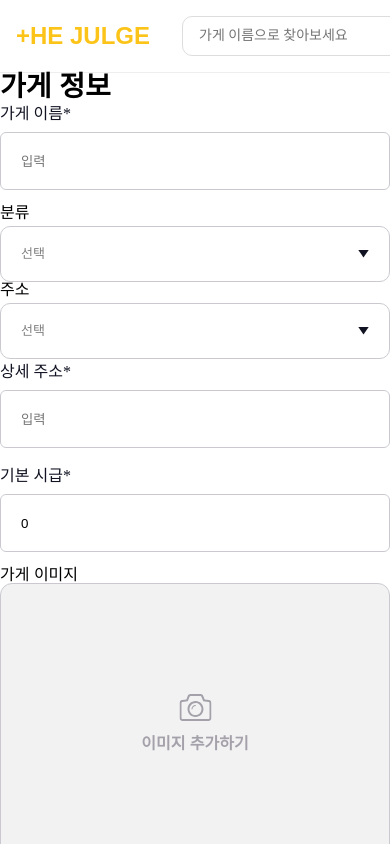
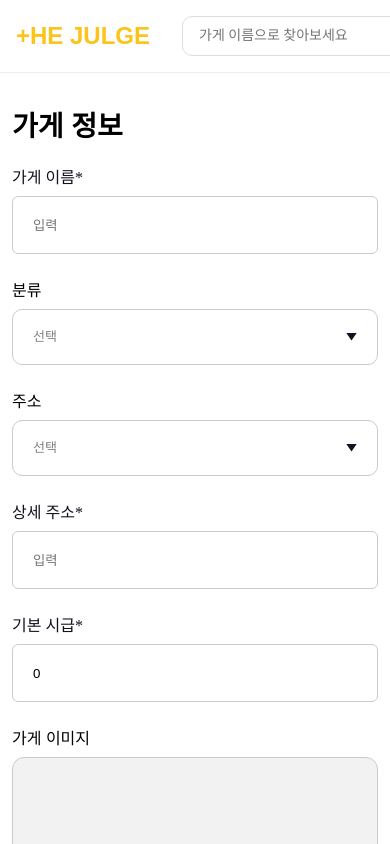
Before and after one commit to 10teamProject/Thejulge, a Next.js app: page /storeRegister in a window 390 px wide. Built offline with nearby package versions, Linux system fonts and the light colour scheme; a web font is replaced by a local one.

Commit message:
feat #70 : useWindowSize 커스텀 훅 추가

```diff
--- a/src/components/common/Button.module.scss
+++ b/src/components/common/Button.module.scss
@@ -44,4 +44,16 @@
     border: 1px solid var(--yellow4);
     color: var(--yellow5);
   }
+
+  &.left {
+    margin-right: auto;
+  }
+
+  &.center {
+    margin: auto;
+  }
+
+  &.right {
+    margin-left: auto;
+  }
 }
--- a/src/components/common/Button.tsx
+++ b/src/components/common/Button.tsx
@@ -9,6 +9,7 @@ interface ButtonProps {
   as?: React.ElementType;
   href?: string;
   size?: 'full' | 'large' | 'medium' | 'small';
+  position?: 'left' | 'center' | 'right';
   bordered?: boolean;
 }
 
@@ -19,12 +20,14 @@ const Button = ({
   as: Component = 'button',
   href,
   size = 'large',
+  position = 'center',
   bordered = false,
   ...rest
 }: ButtonProps) => {
   const buttonClasses = [
     styles.button,
     styles[size],
+    styles[position],
     bordered && styles.borderStyle,
     disabled && styles.disabled,
     className,
--- a/src/components/common/InputComponent.tsx
+++ b/src/components/common/InputComponent.tsx
@@ -16,6 +16,7 @@ export interface InputProps {
   isTextArea?: boolean;
   required?: boolean;
   error?: string;
+  autoComplete?: string;
 }
 
 const Input: React.FC<InputProps> = ({
@@ -30,6 +31,7 @@ const Input: React.FC<InputProps> = ({
   isTextArea,
   required,
   error,
+  autoComplete = 'off',
 }) => {
   return (
     <div className={styles.inputGroup}>
@@ -58,6 +60,7 @@ const Input: React.FC<InputProps> = ({
           onChange={onChange}
           onKeyDown={onKeyDown}
           onBlur={onBlur}
+          autoComplete={autoComplete}
         />
       )}
       {required && error && (
--- /dev/null
+++ b/src/hooks/useWindowSize.ts
@@ -0,0 +1,24 @@
+import { useEffect, useState } from 'react';
+
+const useWindowSize = () => {
+  const [windowSize, setWindowSize] = useState({
+    width: window.innerWidth,
+  });
+
+  useEffect(() => {
+    const handleResize = () => {
+      setWindowSize({
+        width: window.innerWidth,
+      });
+    };
+    window.addEventListener('resize', handleResize);
+
+    return () => {
+      window.removeEventListener('resize', handleResize);
+    };
+  }, []);
+
+  return windowSize;
+};
+
+export default useWindowSize;
--- a/src/pages/storeRegister/StoreRegister.module.scss
+++ b/src/pages/storeRegister/StoreRegister.module.scss
@@ -1,9 +1,32 @@
+.container {
+  width: 100%;
+  max-width: 1200px;
+  margin: 0 auto;
+  padding: 60px 32px;
+}
+
 .title {
   font-size: 28px;
   font-weight: 700;
+  margin-bottom: 32px;
 }
 
-.dropdownLabel {
+.inputWrapper {
+  margin-bottom: 24px;
+}
+
+.label {
   display: block;
   margin-bottom: 5px;
+  line-height: 26px;
 }
+
+@media (max-width: 767px) {
+  .container {
+    padding: 40px 12px;
+  }
+
+  .title {
+    margin-bottom: 24px;
+  }
+}
--- a/src/pages/storeRegister/index.tsx
+++ b/src/pages/storeRegister/index.tsx
@@ -1,11 +1,12 @@
 import { useRouter } from 'next/router';
-import React, { ChangeEvent, FormEvent, useState } from 'react';
+import React, { ChangeEvent, FormEvent, useEffect, useState } from 'react';
 
 import Modal from '@/components/auth/ErrorModal';
 import Button from '@/components/common/Button';
 import Input from '@/components/common/InputComponent';
 import DropDown from '@/components/dropDown/DropDown';
 import ImageUpload from '@/components/storeRegister/ImageUpload';
+import useWindowSize from '@/hooks/useWindowSize';
 import { StoreProfileProps } from '@/types/storeProfileTypes';
 import { addressOptions, categoryOptions } from '@/utils/Options';
 import Messages from '@/utils/validation/Message';
@@ -36,6 +37,7 @@ export default function StoreRegister() {
   const router = useRouter();
   const [isModalOpen, setIsModalOpen] = useState(false);
   const [modalMessage, setModalMessage] = useState('');
+  const { width } = useWindowSize();
 
   const handleInputChange = (
     e: ChangeEvent<HTMLInputElement | HTMLTextAreaElement>,
@@ -131,11 +133,15 @@ export default function StoreRegister() {
     !formValues.originalHourlyPay ||
     !formValues.address2;
 
+  const getWindowSize = () => {
+    return width <= 767 ? 'full' : 'large';
+  };
+
   return (
-    <>
+    <div className={styles.container}>
       <h2 className={styles.title}>가게 정보</h2>
       <form onSubmit={handleSubmit}>
-        <div>
+        <div className={styles.inputWrapper}>
           <Input
             label="가게 이름"
             name="name"
@@ -147,8 +153,8 @@ export default function StoreRegister() {
             error={formErrors.name}
           />
         </div>
-        <div>
-          <label htmlFor="category" className={styles.dropdownLabel}>
+        <div className={styles.inputWrapper}>
+          <label htmlFor="category" className={styles.label}>
             분류
           </label>
           <DropDown
@@ -161,8 +167,8 @@ export default function StoreRegister() {
             error={formErrors.category}
           />
         </div>
-        <div>
-          <label htmlFor="address1" className={styles.dropdownLabel}>
+        <div className={styles.inputWrapper}>
+          <label htmlFor="address1" className={styles.label}>
             주소
           </label>
           <DropDown
@@ -175,7 +181,7 @@ export default function StoreRegister() {
             error={formErrors.address1}
           />
         </div>
-        <div>
+        <div className={styles.inputWrapper}>
           <Input
             label="상세 주소"
             name="address2"
@@ -187,7 +193,7 @@ export default function StoreRegister() {
             error={formErrors.address2}
           />
         </div>
-        <div>
+        <div className={styles.inputWrapper}>
           <Input
             label="기본 시급"
             name="originalHourlyPay"
@@ -199,11 +205,11 @@ export default function StoreRegister() {
             error={formErrors.originalHourlyPay}
           />
         </div>
-        <div>
-          <label>가게 이미지</label>
+        <div className={styles.inputWrapper}>
+          <label className={styles.label}>가게 이미지</label>
           <ImageUpload onImageUpload={handleImageUpload} />
         </div>
-        <div>
+        <div className={styles.inputWrapper}>
           <Input
             label="가게 설명"
             name="description"
@@ -214,13 +220,17 @@ export default function StoreRegister() {
             isTextArea={true}
           />
         </div>
-        <Button children="등록하기" disabled={isFilled} />
+        <Button
+          children="등록하기"
+          disabled={isFilled}
+          size={getWindowSize()}
+        />
       </form>
       <Modal
         isOpen={isModalOpen}
         onClose={handleModalClose}
         message={modalMessage}
       />
-    </>
+    </div>
   );
 }
--- a/src/styles/globals.css
+++ b/src/styles/globals.css
@@ -14,6 +14,12 @@
 html,
 body {
   overflow-x: hidden;
+}
+
+html,
+body,
+input,
+textarea {
   font-family: 'Spoqa Han Sans Neo', 'Pretendard', sans-serif;
 }
 
```
